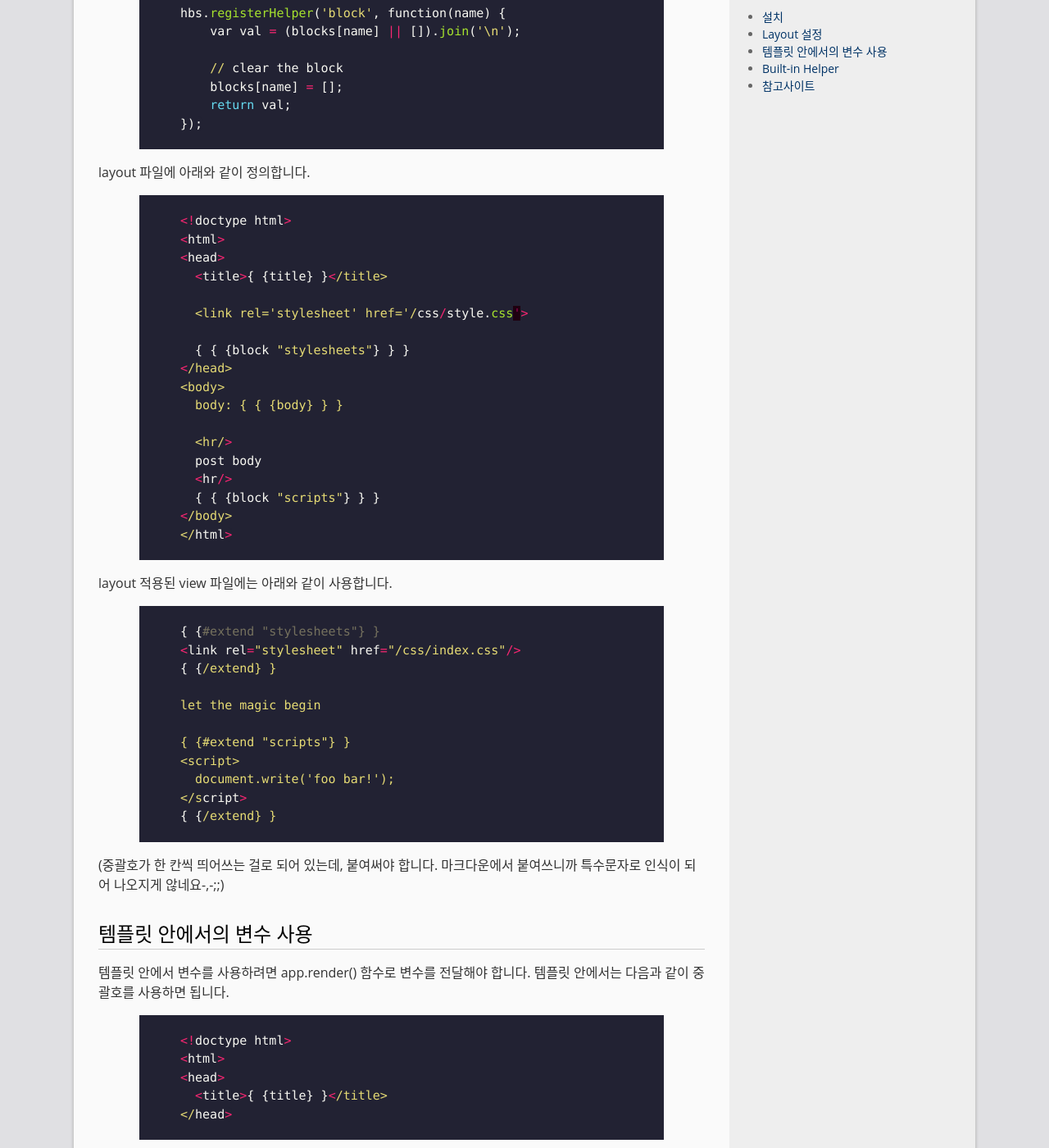
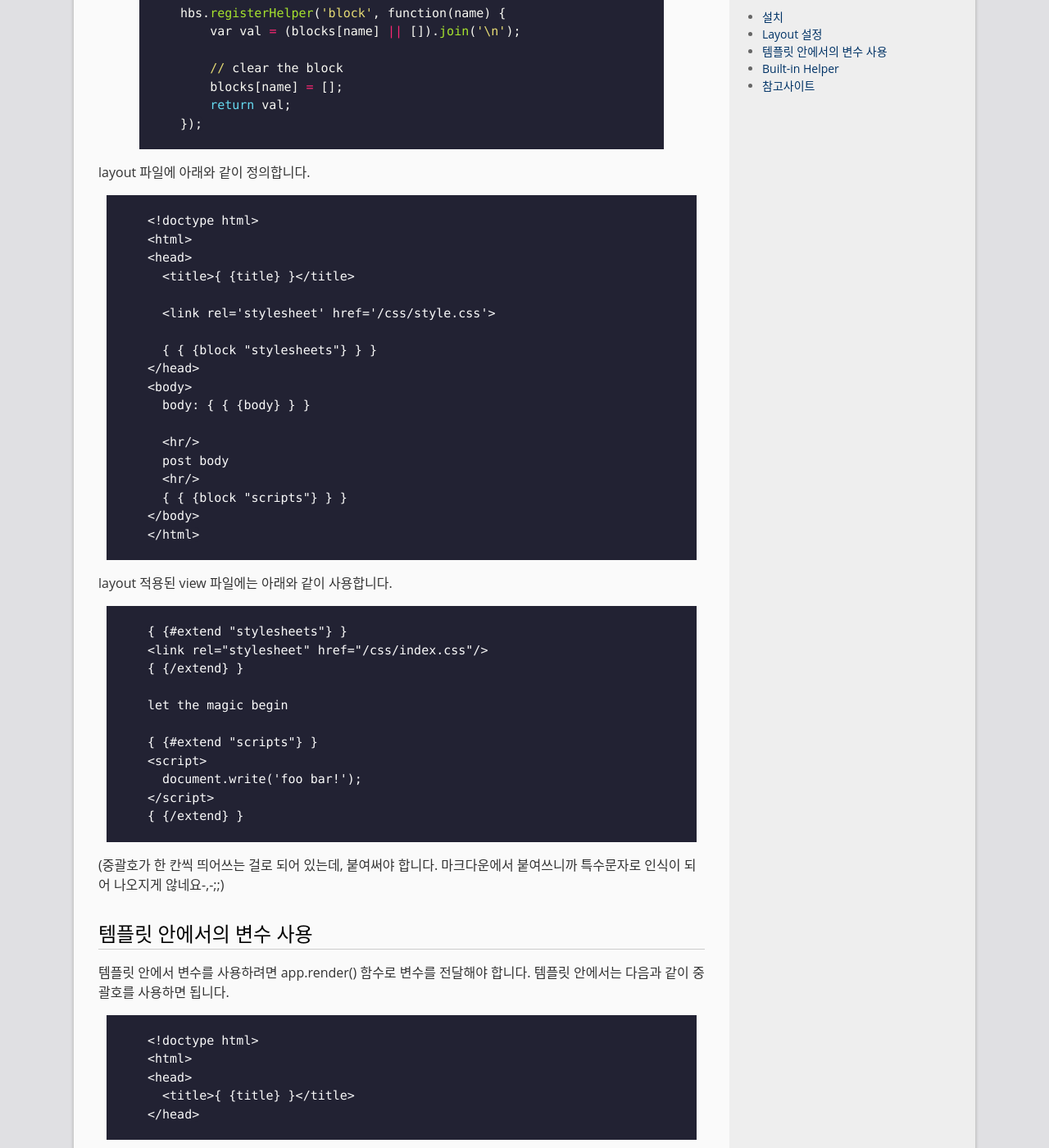
Before and after one commit to Enosh-Yu/enosh-yu.github.io, a Jekyll site: the page built from _posts/2019-05-01-how-to-use-handlebars.md, in a window 1280 px wide and 1400 px high, scrolled down 1712 px. Shown: the whole window at 82% size. Built offline with Jekyll 4.4.1, drawn with Linux system fonts in a browser that asks for light colours; comment, search, counter and statistics services are not loaded; some of the changed text lies outside the part shown.

Commit message:
modify post

````diff
--- a/_posts/2019-05-01-how-to-use-handlebars.md
+++ b/_posts/2019-05-01-how-to-use-handlebars.md
@@ -72,8 +72,7 @@ hbs.registerHelper('block', function(name) {
 
 layout 파일에 아래와 같이 정의합니다.
 
-{% highlight ruby %}
-
+```
 <!doctype html>
 <html>
 <head>
@@ -92,13 +91,11 @@ layout 파일에 아래와 같이 정의합니다.
   { { {block "scripts"} } }
 </body>
 </html>
-
-{% endhighlight %}
+```
 
 layout 적용된 view 파일에는 아래와 같이 사용합니다.
 
-{% highlight ruby %}
-
+```
 { {#extend "stylesheets"} }
 <link rel="stylesheet" href="/css/index.css"/>
 { {/extend} }
@@ -110,8 +107,7 @@ let the magic begin
   document.write('foo bar!');
 </script>
 { {/extend} }
-
-{% endhighlight %}
+```
 
 (중괄호가 한 칸씩 띄어쓰는 걸로 되어 있는데, 붙여써야 합니다. 마크다운에서 붙여쓰니까 특수문자로 인식이 되어 나오지게 않네요-,-;;)
 
@@ -120,21 +116,17 @@ let the magic begin
 템플릿 안에서 변수를 사용하려면 app.render() 함수로 변수를 전달해야 합니다.
 템플릿 안에서는 다음과 같이 중괄호를 사용하면 됩니다.
 
-
-{% highlight ruby %}
-
+```
 <!doctype html>
 <html>
 <head>
   <title>{ {title} }</title>
 </head>
-
-{% endhighlight %}
+```
 
 HTML태그는 escape 되기 때문에 HTML을 사용하려면 중괄호 3개를 겹쳐서 사용합니다.
 
-{% highlight ruby %}
-
+```
 <!doctype html>
 <html>
 <head>
@@ -144,8 +136,7 @@ HTML태그는 escape 되기 때문에 HTML을 사용하려면 중괄호 3개를
   { { { htmlcontents } } }
 </body>
 </html>
-
-{% endhighlight %}
+```
 
 Built-in Helper
 ===============
````
